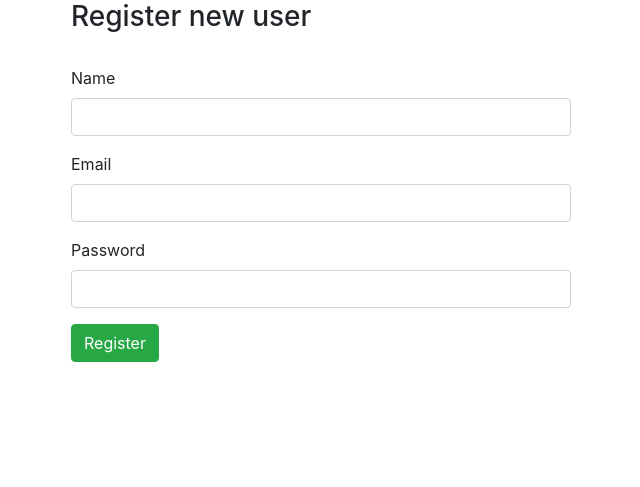
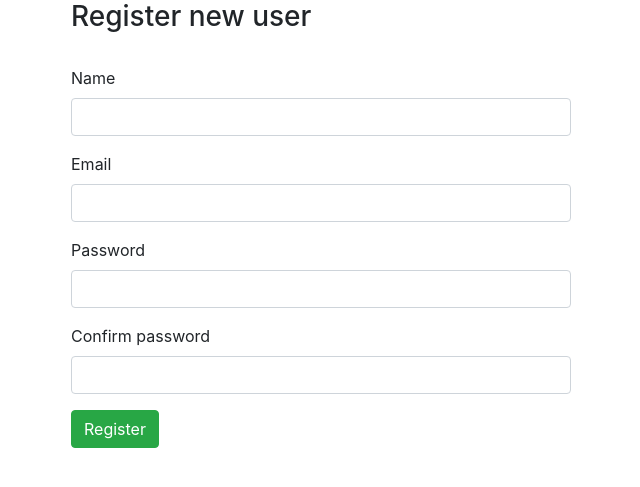
Before and after one commit to juhakaup/ReissuReppu, a Flask app: page /auth/register in a window 1280 px wide. Shown: the part 87-574 px from the top of the page, without its empty margins (319-959 px from the left). Run offline with Flask 2, Linux system fonts and the light colour scheme; some libraries are stand-ins or nearby versions.

Commit message:
Käyttäjän syöttämän validointi toisen kentän avulla

```diff
--- a/application/auth/forms.py
+++ b/application/auth/forms.py
@@ -11,6 +11,7 @@ class LoginForm(FlaskForm):
 class RegisterForm(FlaskForm):
     email = StringField("Email", [validators.Length(min=2, max=100, message=("Email must be between 4 and 100 characters long.")), validators.Email()])
     password = PasswordField("Password", [validators.Length(min=4, max=100, message=("Password must be between 4 and 100 characters long.")), validators.DataRequired()])
+    confirm = PasswordField("Confirm password", [validators.EqualTo("password", message="Passwords don't match")])
     name = StringField("Name", [validators.Length(min=2, max=144, message=("Name must be between 4 and 100 characters long.")), validators.Regexp(r'^[a-zA-Z0-9 öäå!@#$%^&*(),.?":{}|<>]*$')])
 
     class Meta:
--- a/application/templates/auth/new.html
+++ b/application/templates/auth/new.html
@@ -21,6 +21,11 @@
     </div>
     <ul> {% for error in form.password.errors %} <li class="text-danger"><small>{{ error }}</small></li> {% endfor %} </ul>
     <div>
+            {{ form.confirm.label }}
+            {{ form.confirm(class="form-control") }}
+        </div>
+        <ul> {% for error in form.confirm.errors %} <li class="text-danger"><small>{{ error }}</small></li> {% endfor %} </ul>
+    <div>
         <input type="submit" value="Register" class="btn btn-success" />
     </div>
     <small class="text-danger">{{ error }}</small>
```
